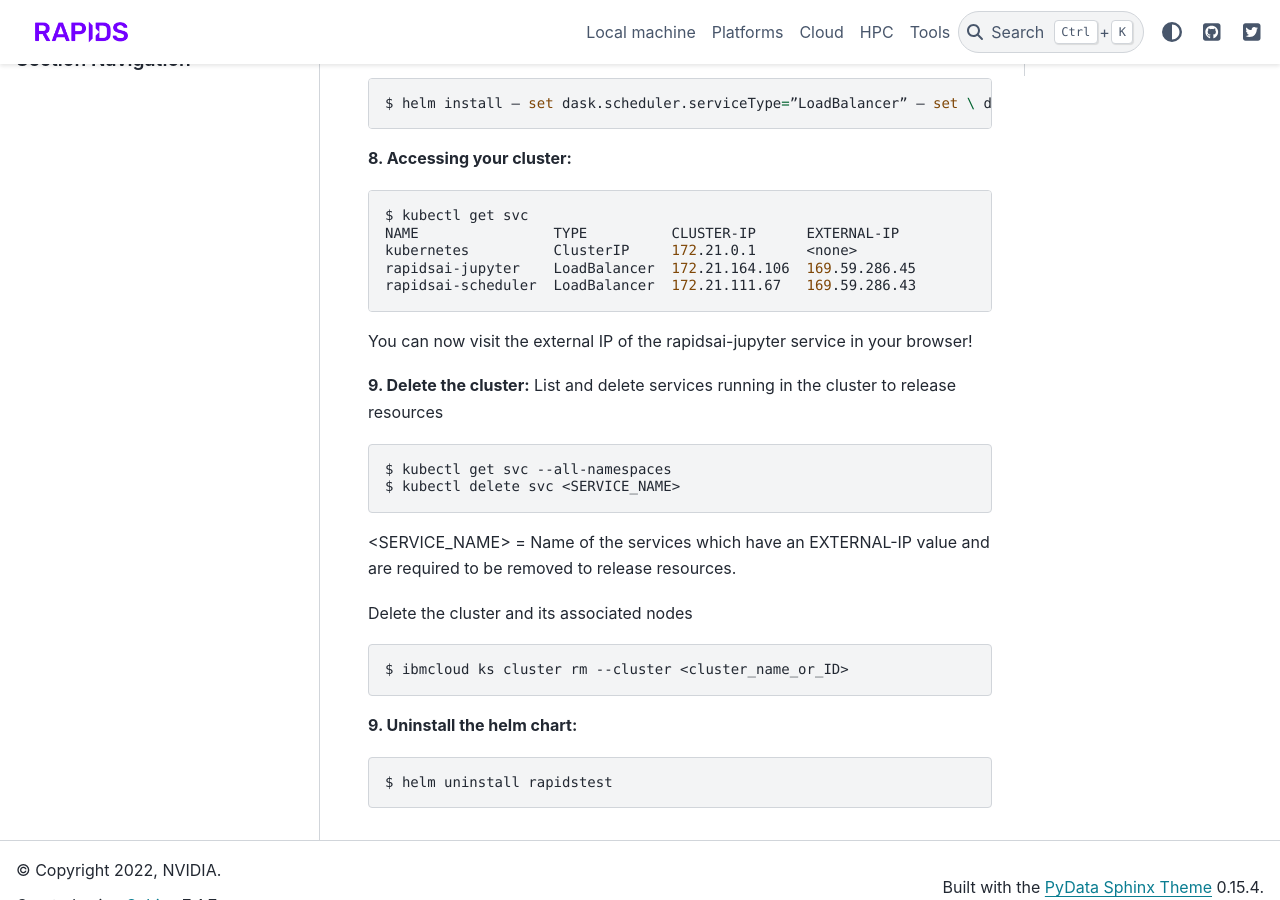
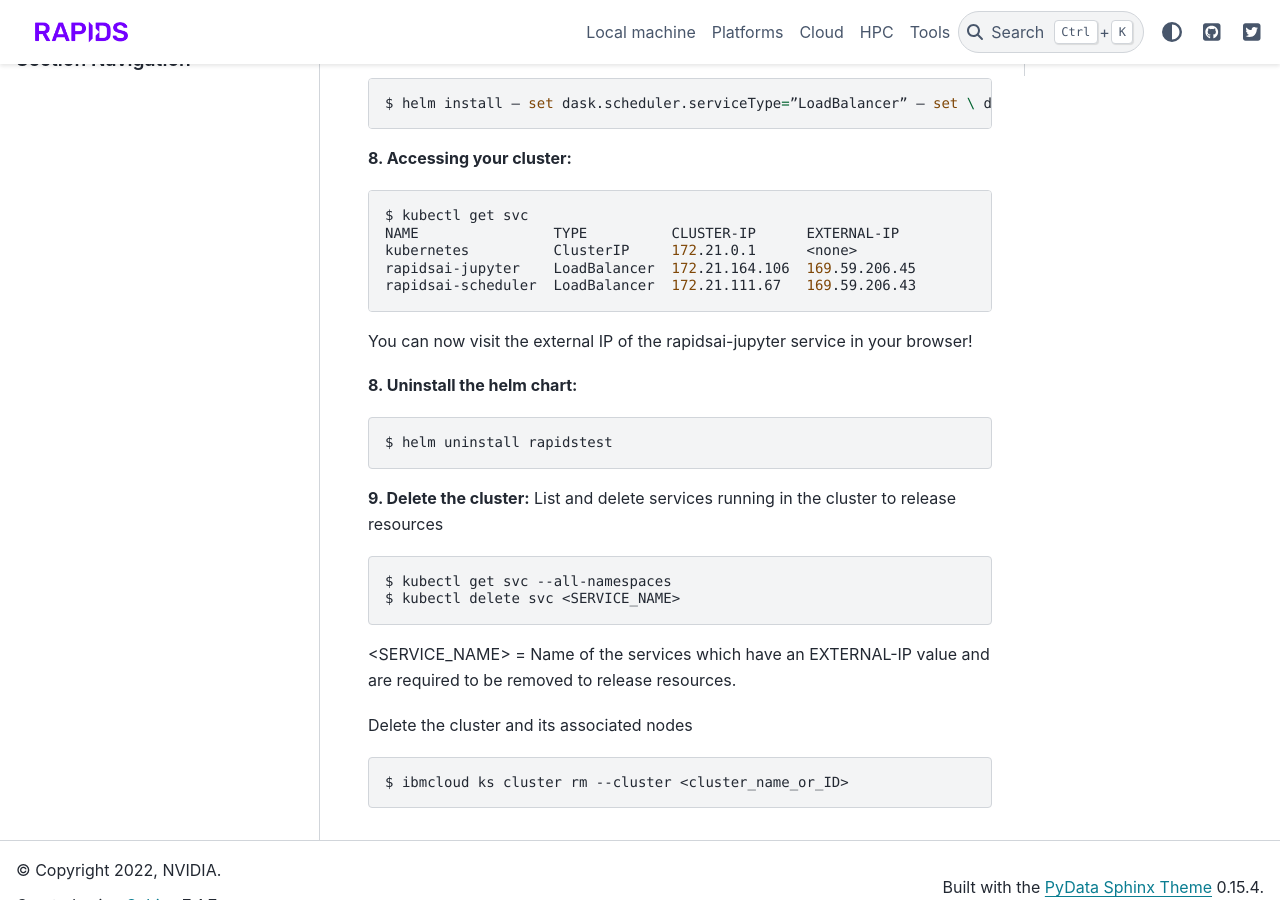
Before and after one commit to rapidsai/deployment, a Sphinx documentation site: the page built from source/cloud/IBM/iks.md, in a window 1280 px wide and 900 px high, scrolled down 1304 px. Built offline with Sphinx 7.4.7 and the PyData theme 0.15.4, drawn with Linux system fonts in a browser that asks for light colours; pages that are not in the unit, such as notebooks, are missing from menus.

Commit message:
Update iks.md

````diff
--- a/source/cloud/IBM/iks.md
+++ b/source/cloud/IBM/iks.md
@@ -61,11 +61,17 @@ $ helm install — set dask.scheduler.serviceType=”LoadBalancer” — set \ d
 $ kubectl get svc
 NAME                TYPE          CLUSTER-IP      EXTERNAL-IP              PORT(S)                         AGE
 kubernetes          ClusterIP     172.21.0.1      <none>                   443/TCP                         12m
-rapidsai-jupyter    LoadBalancer  172.21.164.106  169.59.286.45            80:31118/TCP                    85s
-rapidsai-scheduler  LoadBalancer  172.21.111.67   169.59.286.43            8786:30346/TCP,8787:32444/TCP   85s
+rapidsai-jupyter    LoadBalancer  172.21.164.106  169.59.206.45            80:31118/TCP                    85s
+rapidsai-scheduler  LoadBalancer  172.21.111.67   169.59.206.43            8786:30962/TCP,8787:30136/TCP   85s
 ```
 
 You can now visit the external IP of the rapidsai-jupyter service in your browser!
+
+**8. Uninstall the helm chart:**
+
+```shell
+$ helm uninstall rapidstest
+```
 
 **9. Delete the cluster:** List and delete services running in the cluster to release resources
 
@@ -81,9 +87,3 @@ Delete the cluster and its associated nodes
 ```shell
 $ ibmcloud ks cluster rm --cluster <cluster_name_or_ID>
 ```
-
-**9. Uninstall the helm chart:**
-
-```shell
-$ helm uninstall rapidstest
-```
````
